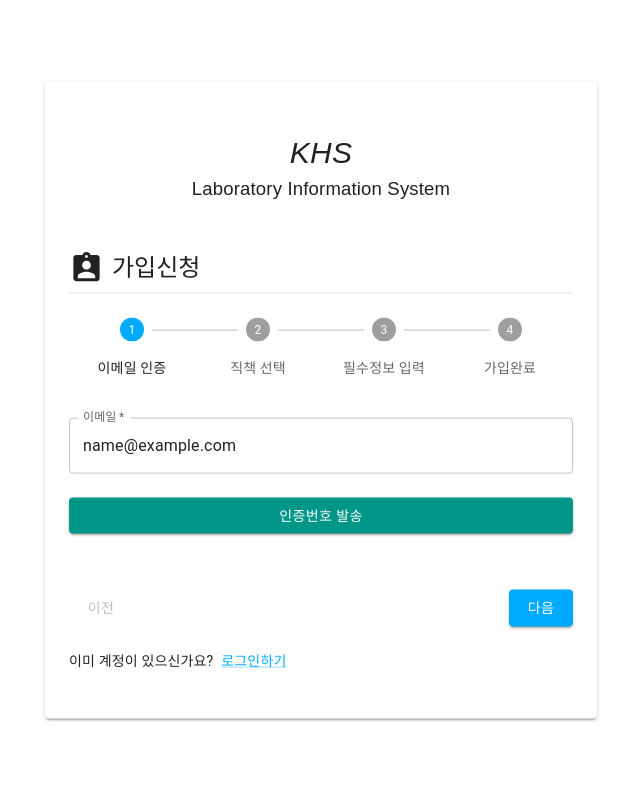
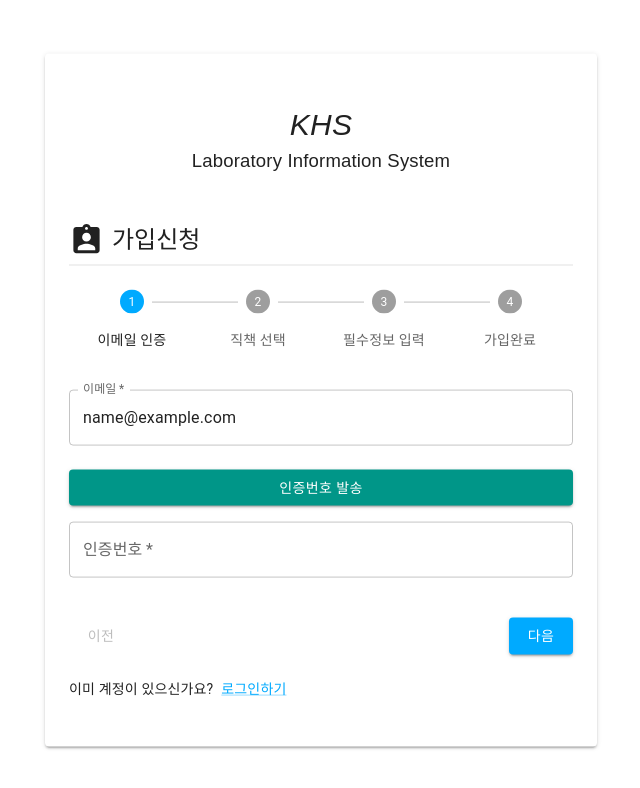
Before and after one commit to rkdgusrn1212/laboratory_information_system, a React (Create React App) app in the folder front/: page /signup in a window 1280 px wide. Both pictures are taken after typing "name@example.com" into the empty fields and a click on the button "인증번호 발송". Shown: the top 788 px of the page, without its empty margins (319-959 px from the left). Built offline with nearby package versions, Linux system fonts and the light colour scheme.

Commit message:
인증번호 필드 추가

```diff
--- a/front/src/components/signup/ValidationForm.tsx
+++ b/front/src/components/signup/ValidationForm.tsx
@@ -1,16 +1,24 @@
+import { useState, useCallback } from 'react';
 import Box from '@mui/material/Box';
 import TextField from '@mui/material/TextField';
 import Button from '@mui/material/Button';
-
-const handleSubmit = (event: React.FormEvent<HTMLFormElement>) => {
-  event.preventDefault();
-  const data = new FormData(event.currentTarget);
-  console.log({
-    email: data.get('email'),
-  });
-};
+import Grow from '@mui/material/Grow';
 
 const ValidationForm: React.FC = () => {
+  const [validating, setValidating] = useState(false);
+
+  const handleSubmit = useCallback(
+    (event: React.FormEvent<HTMLFormElement>) => {
+      event.preventDefault();
+      const data = new FormData(event.currentTarget);
+      console.log({
+        email: data.get('email'),
+      });
+      setValidating(true);
+    },
+    [],
+  );
+
   return (
     <Box component="form" noValidate onSubmit={handleSubmit} sx={{ mt: 3 }}>
       <TextField
@@ -30,6 +38,18 @@ const ValidationForm: React.FC = () => {
       >
         인증번호 발송
       </Button>
+      <Box sx={{ display: 'flex' }}>
+        <Grow in={validating}>
+          <TextField
+            required
+            fullWidth
+            id="code"
+            label="인증번호"
+            name="code"
+            autoComplete="one-time-code"
+          />
+        </Grow>
+      </Box>
     </Box>
   );
 };
```
